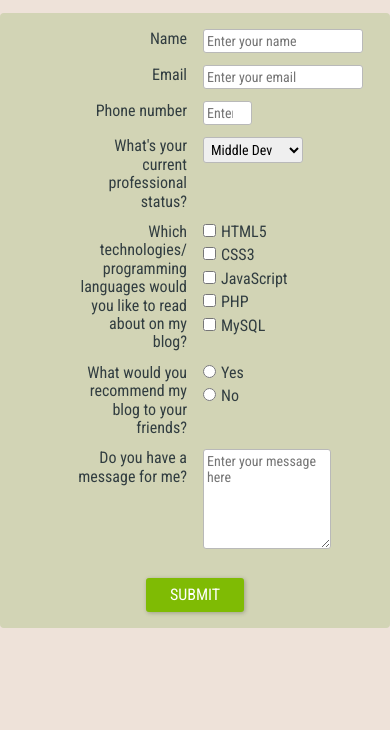
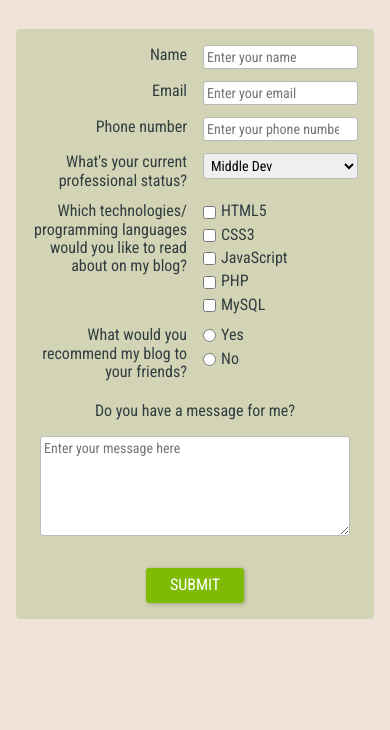
Before and after one commit to eionut/fcc-projects, a plain HTML site: page survey-form/index.html in a window 390 px wide. Shown: the part 114-844 px from the top of the page. Drawn offline with Linux system fonts and the light colour scheme.

Commit message:
survey-form responsive update

```diff
--- a/survey-form/index.html
+++ b/survey-form/index.html
@@ -61,11 +61,11 @@
                 </div>
                 <div class="field-col field-col--right">
                     <ul class="checkbox-list">
-                        <li class="checkbox-list__item"><input type="checkbox" name="topics" value="html5" id="html5" class="survey-input"><label for="html5" class="field-label">HTML5</label></li>
-                        <li class="checkbox-list__item"><input type="checkbox" name="topics" value="css3" id="css3" class="survey-input"><label for="css3" class="field-label">CSS3</label></li>
-                        <li class="checkbox-list__item"><input type="checkbox" name="topics" value="javascript" id="javascript" class="survey-input"><label for="javascript" class="field-label">JavaScript</label></li>
-                        <li class="checkbox-list__item"><input type="checkbox" name="topics" value="php" id="php" class="survey-input"><label for="php" class="field-label">PHP</label></li>
-                        <li class="checkbox-list__item"><input type="checkbox" name="topics" value="mysql" id="mysql" class="survey-input"><label for="mysql" class="field-label">MySQL</label></li>
+                        <li class="checkbox-list__item"><input type="checkbox" name="topics" value="html5" id="html5" class="survey-input survey-input--inline"><label for="html5" class="field-label">HTML5</label></li>
+                        <li class="checkbox-list__item"><input type="checkbox" name="topics" value="css3" id="css3" class="survey-input survey-input--inline"><label for="css3" class="field-label">CSS3</label></li>
+                        <li class="checkbox-list__item"><input type="checkbox" name="topics" value="javascript" id="javascript" class="survey-input survey-input--inline"><label for="javascript" class="field-label">JavaScript</label></li>
+                        <li class="checkbox-list__item"><input type="checkbox" name="topics" value="php" id="php" class="survey-input survey-input--inline"><label for="php" class="field-label">PHP</label></li>
+                        <li class="checkbox-list__item"><input type="checkbox" name="topics" value="mysql" id="mysql" class="survey-input survey-input--inline"><label for="mysql" class="field-label">MySQL</label></li>
                     </ul>
                 </div>
             </div>
@@ -76,19 +76,19 @@
                 <div class="field-col field-col--right">
                     <ul class="checkbox-list">
                         <li class="checkbox-list__item">
-                            <input type="radio" name="recommend" value="yes" class="survey-input" id="recYes"><label for="recYes" class="field-label">Yes</label>
+                            <input type="radio" name="recommend" value="yes" class="survey-input survey-input--inline" id="recYes"><label for="recYes" class="field-label">Yes</label>
                         </li>
                         <li class="checkbox-list__item">
-                            <input type="radio" name="recommend" value="no" class="survey-input" id="recNo"><label for="recNo" class="field-label">No</label>
+                            <input type="radio" name="recommend" value="no" class="survey-input survey-input--inline" id="recNo"><label for="recNo" class="field-label">No</label>
                         </li>
                     </ul>
                 </div>
             </div>
             <div class="survey__field">
-                <div class="field-col field-col--left">
+                <div class="field-col field-col--left field-col--mobile-row">
                     <label class="field-label">Do you have a message for me?</label>
                 </div>
-                <div class="field-col field-col--right">
+                <div class="field-col field-col--right field-col--mobile-row">
                     <textarea placeholder="Enter your message here" class="survey-input"></textarea>
                 </div>
             </div>
--- a/survey-form/styles.css
+++ b/survey-form/styles.css
@@ -11,6 +11,7 @@ body {
 .container {
     max-width: 1200px;
     margin: 0 auto;
+    padding: 1em;
 }
 
 .survey-intro {
@@ -61,13 +62,20 @@ body {
     padding-left: 0.5em;
 }
 
-.field-col--left .field-label {
+.field-col--mobile-row {
+    width: 100%;
+    text-align: center;
+    padding: 0.5em;
+}
+
+.field-col--left .field-label,
+.field-col--right .survey-input {
     display: inline-block;
     vertical-align: middle;
-    max-width: 65%;
 }
 
 .survey-input {
+    width: 100%;
     font-size: 14px;
     border: 1px solid #b9b9b9;
     padding: 3px;
@@ -76,8 +84,12 @@ body {
     border-radius: 3px;
 }
 
+.survey-input--inline {
+    width: auto;
+}
+
 textarea.survey-input {
-    width: 75%;
+    width: 100%;
     height: 100px;
 }
 
@@ -125,3 +137,30 @@ textarea.survey-input {
 .survey-submit:hover {
     background: #9fe607;
 }
+
+@media (min-width: 769px) {
+    .field-col--mobile-row {
+        width: 50%;
+        text-align: right;
+    }
+
+    .field-col--right.field-col--mobile-row {
+        text-align: left;
+    }
+
+    .field-col--left .field-label {
+        max-width: 65%;
+    }
+
+    .survey-input {
+        width: 50%;
+    }
+
+    .survey-input--inline {
+        width: auto;
+    }
+
+    textarea.survey-input {
+        width: 75%;
+    }
+}
```
